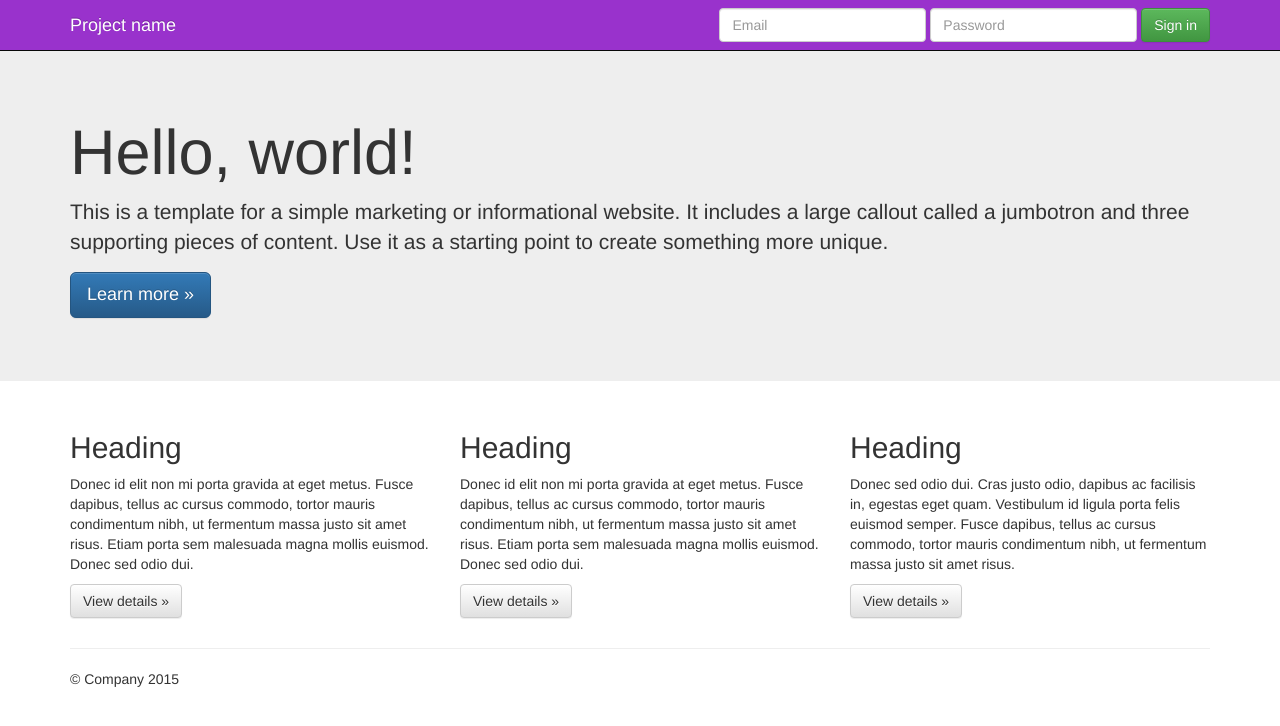
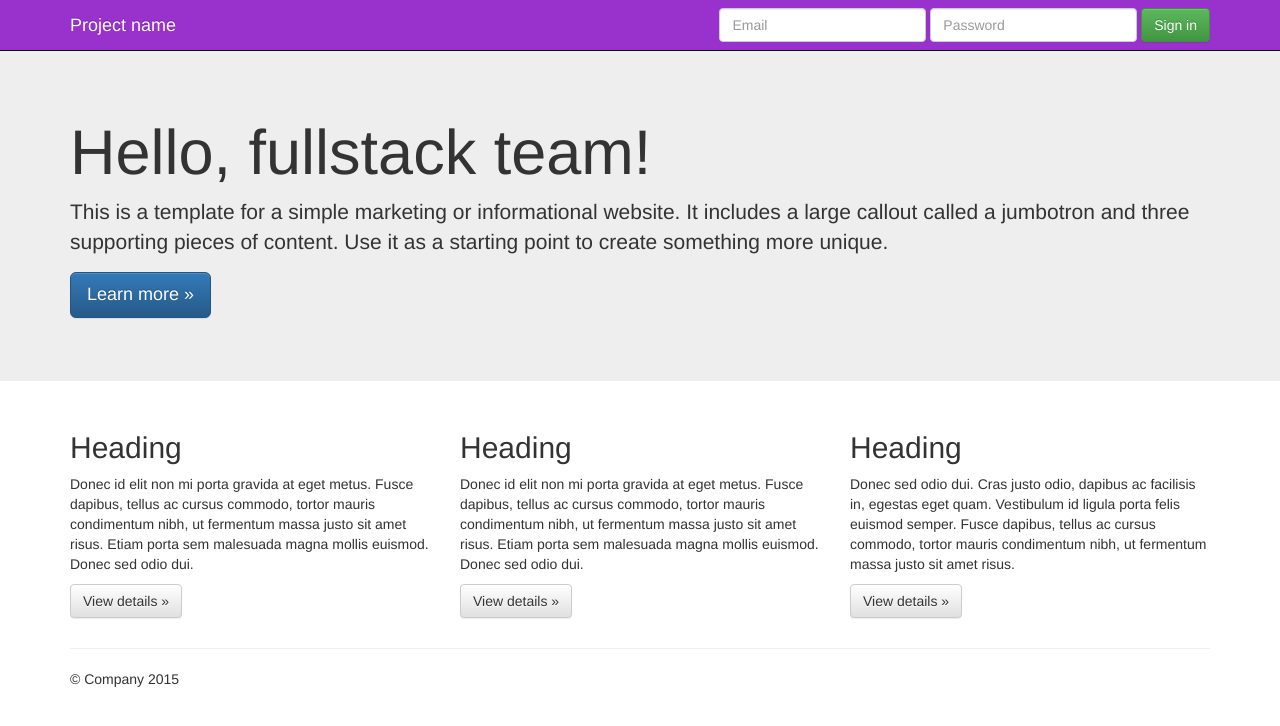
Before and after one commit to full-stack-design/playground, a plain HTML site: page index.html in a window 1280 px wide. Drawn offline with nearby package versions, Linux system fonts and the light colour scheme.

Commit message:
Updated headline in html

```diff
--- a/index.html
+++ b/index.html
@@ -55,7 +55,7 @@
     <!-- Main jumbotron for a primary marketing message or call to action -->
     <div class="jumbotron">
       <div class="container">
-        <h1>Hello, world!</h1>
+        <h1>Hello, fullstack team!</h1>
         <p>This is a template for a simple marketing or informational website. It includes a large callout called a jumbotron and three supporting pieces of content. Use it as a starting point to create something more unique.</p>
         <p><a class="btn btn-primary btn-lg" href="#" role="button">Learn more &raquo;</a></p>
       </div>
```
